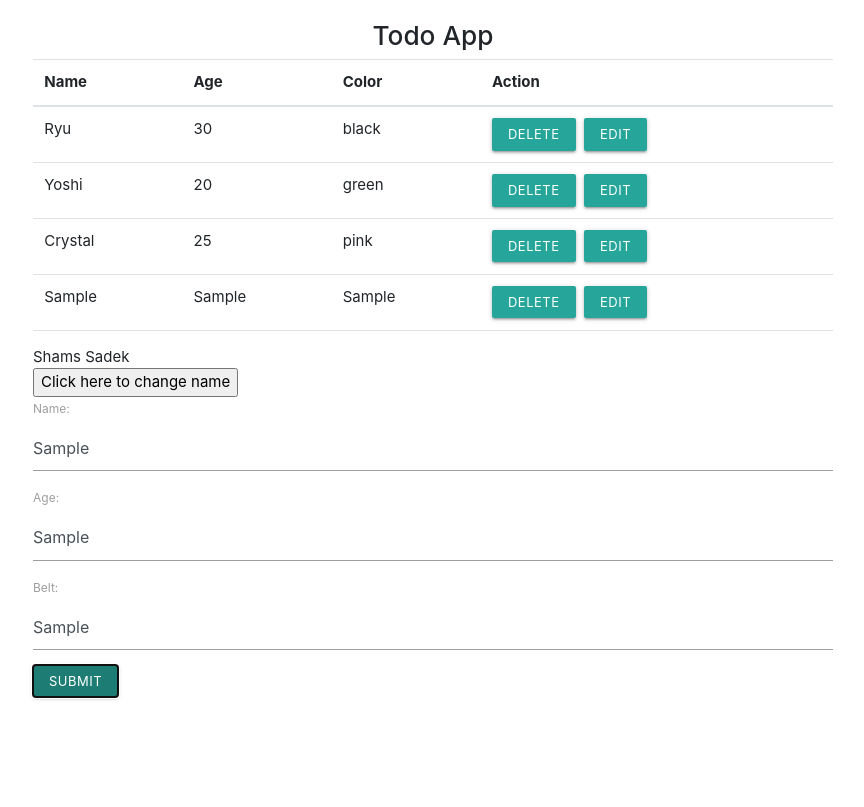
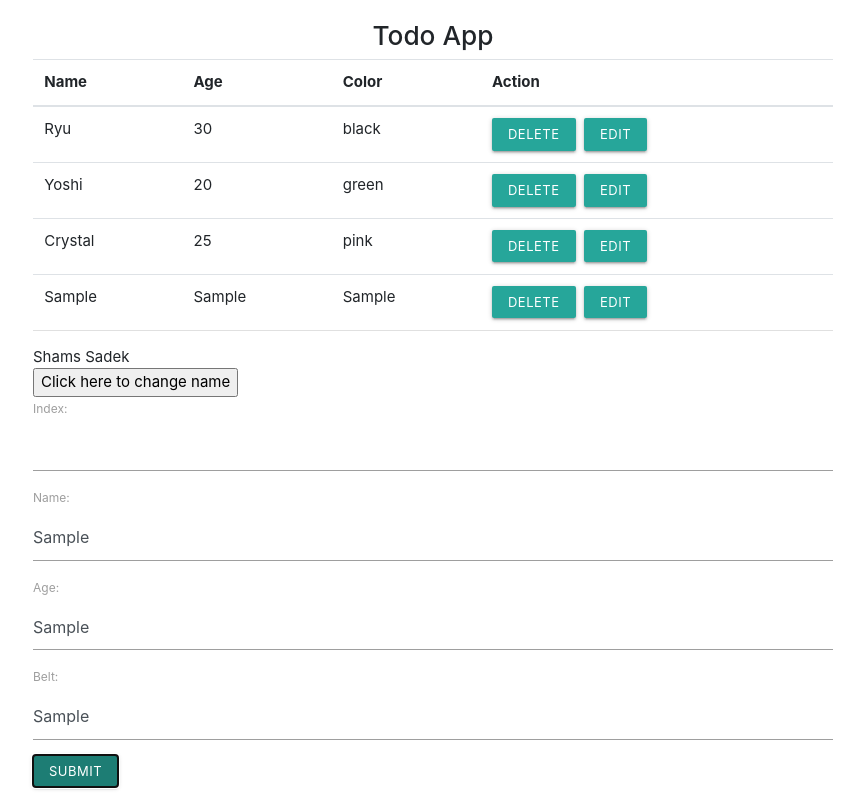
Before and after one commit to talhaekhlas/react-practice, a React (Create React App) app: page / in a window 1280 px wide. Both pictures are taken after typing "Sample", "Sample", "Sample" into the empty fields and a click on the button "SUBMIT". Shown: the whole page, without its empty margins (207-1071 px from the left). Built offline with nearby package versions, Linux system fonts and the light colour scheme.

Commit message:
successful edit operation

```diff
--- a/src/deleteData/AddNinja.js
+++ b/src/deleteData/AddNinja.js
@@ -14,139 +14,7 @@ export const AddNinja = (props) => {
 
 
 
-  // state = {
-  //   name: '',
-  //   age: '',
-  //   belt: '',
-  //   nameError: '',
-  //   ageError: '',
-  //   beltError: ''
-  // }
 
-
-  // handleChange = (e) => {
-
-  //   console.log( this.props )
-
-  //   const myValue = e.target.value
-  //   const myField = e.target.id
-
-
-  //   this.setState( state => ({
-  //     ...state,
-  //       [myField]: myValue
-  //   }))
-
-  // }
-
-
-  // handleSubmit = (e) => {
-
-  //   e.preventDefault();
-
-
-  //   if(this.state.name.trim().length !==0 &&
-  //   this.state.age.trim().length !==0 &&
-  //   this.state.belt.trim().length !==0 ){
-
-  //   this.props.addNinja(this.state);
-
-  //     this.setState({
-  //       name: '',
-  //       age: '',
-  //       belt: '',
-  //       nameError: '',
-  //       ageError: '',
-  //       beltError: ''
-
-  //     })
-
-  //   }
-  // }
-
-
-  // handleChange = (e) => {
-
-  //   console.log( this.props )
-  //   // console.log(e.target.id);
-  //   // this.setState({
-  //   //   [e.target.id]: e.target.value,
-  //   // });
-
-  //   // this.setState( (state, props) => ({
-  //   //   ...state,
-  //   //   name: e.target.value
-  //   // }))
-
-  //   const myValue = e.target.value
-  //   const myField = e.target.id
-
-
-  //   this.setState( state => ({
-  //     ...state,
-  //       [myField]: myValue
-  //   }))
-
-  // }
-  // handleSubmit = (e) => {
-
-  //   e.preventDefault();
-
-
-  //   if(this.state.name.trim().length !==0 &&
-  //   this.state.age.trim().length !==0 &&
-  //   this.state.belt.trim().length !==0 ){
-
-  //   this.props.addNinja(this.state);
-
-  //     this.setState({
-  //       name: '',
-  //       age: '',
-  //       belt: '',
-  //       nameError: '',
-  //       ageError: '',
-  //       beltError: ''
-
-  //     });
-
-
-  //   }else{
-  //       if(this.state.name.trim().length === 0){
-  //         this.setState({
-  //           nameError: 'Please Enter Name',
-  //         });
-  //       }else{
-  //         this.setState({
-  //           nameError: '',
-  //         });
-  //       }
-
-  //       if(this.state.age.trim().length === 0){
-  //         this.setState({
-  //           ageError: 'Please Enter Age',
-  //         });
-  //       }else{
-  //         this.setState({
-  //           ageError: '',
-  //         });
-  //       }
-
-
-
-  //       if(this.state.belt.trim().length === 0){
-  //         this.setState({
-  //           beltError: 'Please Enter Belt Color',
-  //         });
-  //       }else{
-  //         this.setState({
-  //           beltError: '',
-  //         });
-  //       }
-  //   }
-
-
-
-  // }
 
     return (
       <div>
@@ -160,7 +28,23 @@ export const AddNinja = (props) => {
 
         <div className="row">
             <div className="col-md-12">
-            <form onSubmit={props.editButton?props.editSubmit:props.handleSubmit}>
+
+            <form>
+
+            <div className="form-group">
+                <label htmlFor="name">Index:</label>
+
+
+                {props.name?<input
+                  type="text"
+                  className="form-control"
+                  id="id"
+                  onChange={props.handleChange}
+                  value={props.indexOfNinja}
+
+                />:null}
+
+              </div>
 
 
               <div className="form-group">
@@ -177,6 +61,7 @@ export const AddNinja = (props) => {
                 />
 
               </div>
+
               <div className="form-group">
                 <label htmlFor="age">Age:</label>
                 {/* <input type="text" className="form-control" value={this.state.age} id="age" onChange={this.handleChange} />
@@ -211,17 +96,24 @@ export const AddNinja = (props) => {
                 <div>
                   <button
                   className="waves-effect waves-light btn-small"
-                  onClick={() => {props.editSubmit()}}>
-                    Update
-                  </button>
-                  &nbsp;&nbsp;<button
-                  className="waves-effect waves-light btn-small"
                   onClick={() => {props.cancelButton()}}>
                   Cancel
                   </button>
+
+                  &nbsp;&nbsp;<button
+                  className="waves-effect waves-light btn-small"
+                  onClick={ e => props.editSubmit(e)}>
+                    Update
+                  </button>
                   </div>
                 :
-                <button className="waves-effect waves-light btn-small" type="submit">Submit</button>
+                <button
+                  className="waves-effect waves-light btn-small"
+                  type="submit"
+                  onClick={ e =>props.handleSubmit(e)}
+                >
+                    Submit
+                </button>
               }
 
 
@@ -230,30 +122,6 @@ export const AddNinja = (props) => {
         </div>
 
 
-        {/* <div className="row">
-            <div className="col-md-12">
-            <form onSubmit={this.handleSubmit}>
-              <div className="form-group">
-                <label htmlFor="name">Name:</label>
-                <input type="text" className="form-control" value={this.state.name} id="name" onChange={this.handleChange} />
-                <span className="error-message">{this.state.nameError}</span>
-              </div>
-              <div className="form-group">
-                <label htmlFor="age">Age:</label>
-                <input type="text" className="form-control" value={this.state.age} id="age" onChange={this.handleChange} />
-                <span className="error-message">{this.state.ageError}</span>
-              </div>
-              <div className="form-group">
-                <label htmlFor="belt">Belt:</label>
-                <input type="text" className="form-control" value={this.state.belt} id="belt" onChange={this.handleChange} />
-                <span className="error-message">{this.state.beltError}</span>
-              </div>
-              <button className="waves-effect waves-light btn-small" type="submit">Submit</button>
-
-
-           </form>
-            </div>
-        </div> */}
 
       </div>
     )
--- a/src/deleteData/App.js
+++ b/src/deleteData/App.js
@@ -8,6 +8,8 @@ class App extends Component {
     name: '',
     age: '',
     belt: '',
+    id: '',
+    indexOfNinja:'',
     editButton:'',
     ninjas: [
       { name: 'Ryu', age: 30, belt: 'black', id: 1 },
@@ -93,31 +95,6 @@ class App extends Component {
 
       console.log(this.state);
 
-
-
-
-
-
-
-
-      return 0;
-      if(this.state.name.trim().length !==0 &&
-      this.state.age.trim().length !==0 &&
-      this.state.belt.trim().length !==0 ){
-
-      this.props.addNinja(this.state);
-
-        this.setState({
-          name: '',
-          age: '',
-          belt: '',
-          nameError: '',
-          ageError: '',
-          beltError: ''
-
-        })
-
-      }
     }
 
 
@@ -136,9 +113,9 @@ class App extends Component {
 
 
 
-  editNinja = (id) => {
+  editNinja = (id,index) => {
 
-    const editItem = this.state.ninjas.find( item => item.id == id)
+    const editItem = this.state.ninjas.find( item => item.id === id)
 
 
     console.log(editItem);
@@ -148,26 +125,15 @@ class App extends Component {
       name: editItem.name,
       age: editItem.age,
       belt: editItem.belt,
+      id: editItem.id,
+      indexOfNinja:index,
       editButton:'enable please',
     }))
 
   }
 
 
-  editSubmit = (e) => {
 
-    this.setState( state => ({
-      ...state,
-
-      editButton:'',
-      name: '',
-      age: '',
-      belt: '',
-    }))
-
-
-
-  }
 
 
   cancelButton = () => {
@@ -181,9 +147,70 @@ class App extends Component {
       name: '',
       age: '',
       belt: '',
+      id: '',
     }))
 
   }
+
+
+  editSubmit = (e) => {
+    e.preventDefault();
+
+    const data = this.state.ninjas
+
+    const findIndex = data.findIndex( item => item.id == this.state.id)
+
+    const result = [
+      ...data.slice(0,findIndex),
+      {
+        name: this.state.name,
+        id: this.state.id,
+        age: this.state.age,
+        belt: this.state.belt
+      },
+      ...data.slice(findIndex+1)
+    ]
+
+    console.log('result', result)
+
+    this.setState( state => ({
+      ...state,
+      ninjas: result
+    }))
+
+    // const editItem = this.state.ninjas.find( item => item.id == this.state.id)
+
+    // this.state.ninjas[this.state.index].name= this.state.ninjas.name;
+    // this.state.ninjas[this.state.index].age= this.state.ninjas.age;
+    // this.state.ninjas[this.state.index].belt= this.state.ninjas.belt;
+
+
+
+    //  const ninjasUpdate = [...this.state.ninjas];
+
+
+
+
+
+
+    this.setState( state => ({
+      ...state,
+      // ninjas:ninjasUpdate,
+
+      editButton:'',
+      name: '',
+      age: '',
+      belt: '',
+      id: '',
+    }))
+
+
+
+
+  }
+
+
+
 
 
 
@@ -202,6 +229,7 @@ class App extends Component {
           getData={this.getData}
           handleSubmit={this.handleSubmit}
           cancelButton={this.cancelButton}
+          editSubmit={this.editSubmit}
 
           />
       </div>
--- a/src/deleteData/Ninjas.js
+++ b/src/deleteData/Ninjas.js
@@ -20,7 +20,7 @@ const Ninjas = ({ninjas, deleteNinja,editNinja}) => {
                   <td>{ ninja.belt }</td>
                   <td>
                     <button className="waves-effect waves-light btn-small" onClick={() => {deleteNinja(ninja.id, index)}}>delete</button>
-                    &nbsp;&nbsp;<button className="waves-effect waves-light btn-small" onClick={() => {editNinja(ninja.id)}}>edit</button>
+                    &nbsp;&nbsp;<button className="waves-effect waves-light btn-small" onClick={() => {editNinja(ninja.id,index)}}>edit</button>
                   </td>
               </tr>
 
```
